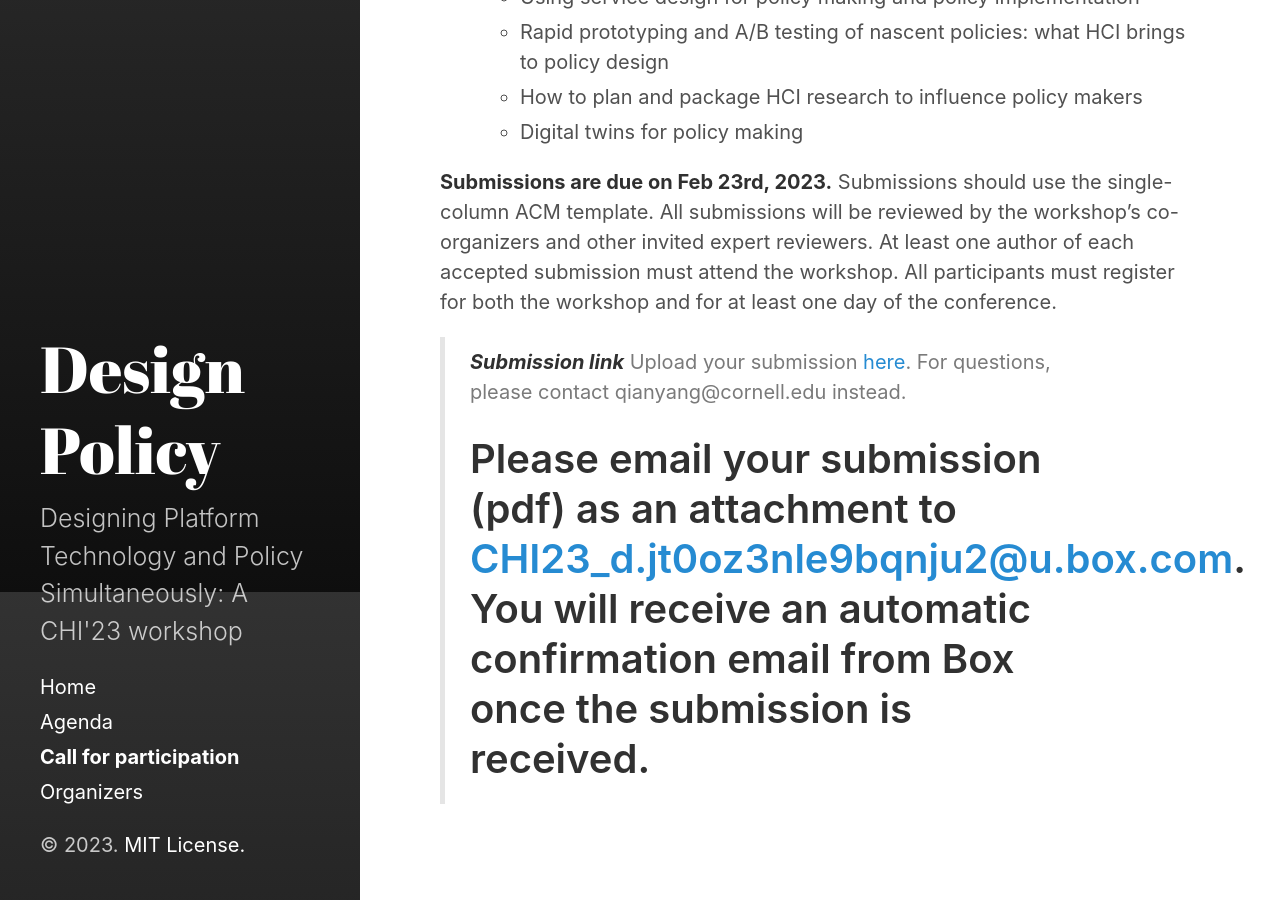
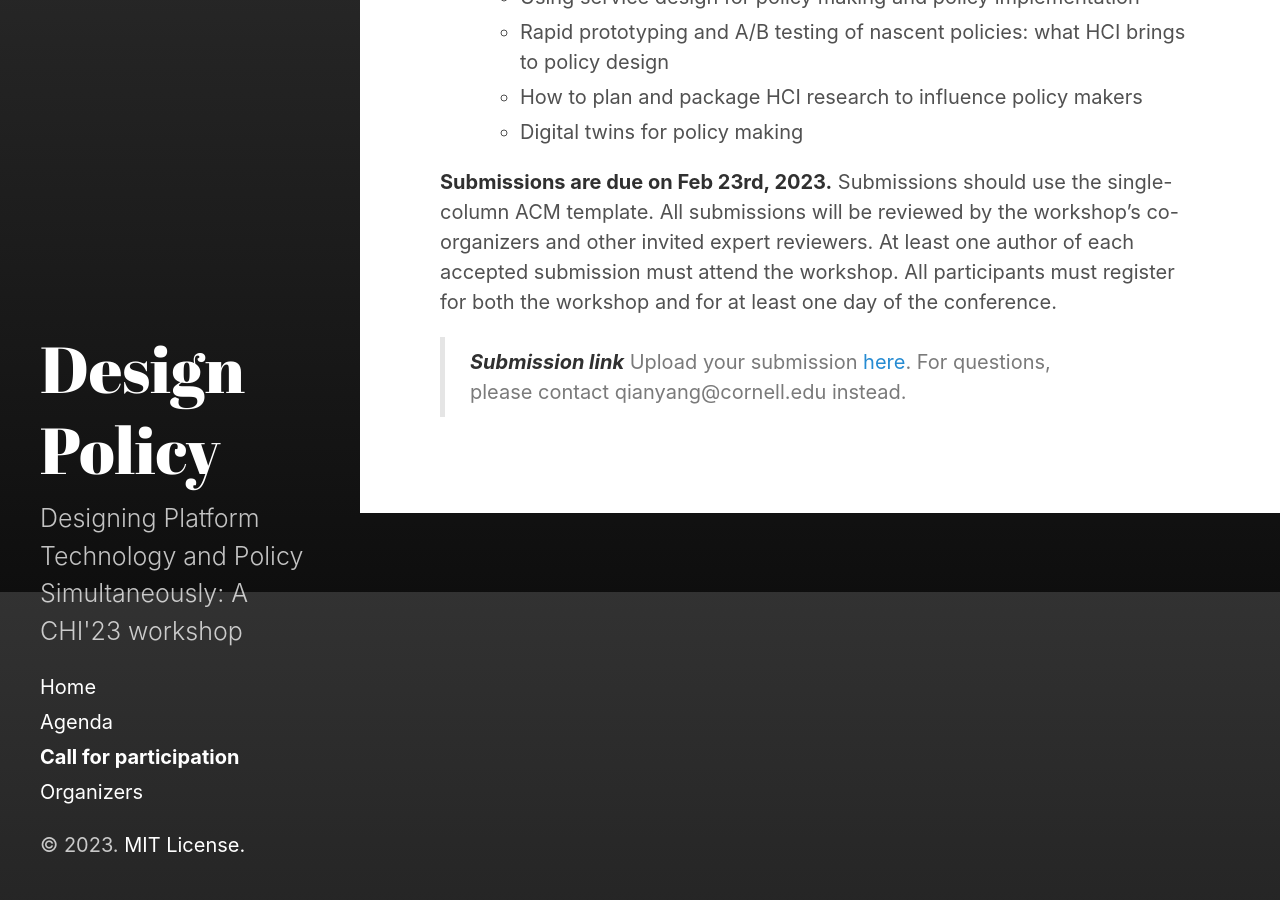
Before and after one commit to yang-qian/designpolicyCHI23, a Jekyll site: the page built from Call for participation.md, in a window 1280 px wide and 900 px high, scrolled down 1208 px. Built offline with Jekyll 4.4.1, drawn with Linux system fonts in a browser that asks for light colours.

Commit message:
Update Call for participation.md

```diff
--- a/Call for participation.md
+++ b/Call for participation.md
@@ -30,4 +30,3 @@ Submissions may focus on broad insights into the opportunities and open question
 **Submissions are due on Feb 23rd, 2023.** Submissions should use the single-column ACM template. All submissions will be reviewed by the workshop’s co-organizers and other invited expert reviewers. At least one author of each accepted submission must attend the workshop. All participants must register for both the workshop and for at least one day of the conference.
 
 > **_Submission link_**  Upload your submission [here](https://cornell.app.box.com/f/7dbdab85a9c647ec824297025ecfd3b1). For questions, please contact qianyang@cornell.edu instead.
-# Please email your submission (pdf) as an attachment to [CHI23_d.jt0oz3nle9bqnju2@u.box.com](CHI23_d.jt0oz3nle9bqnju2@u.box.com). You will receive an automatic confirmation email from Box once the submission is received.
```
